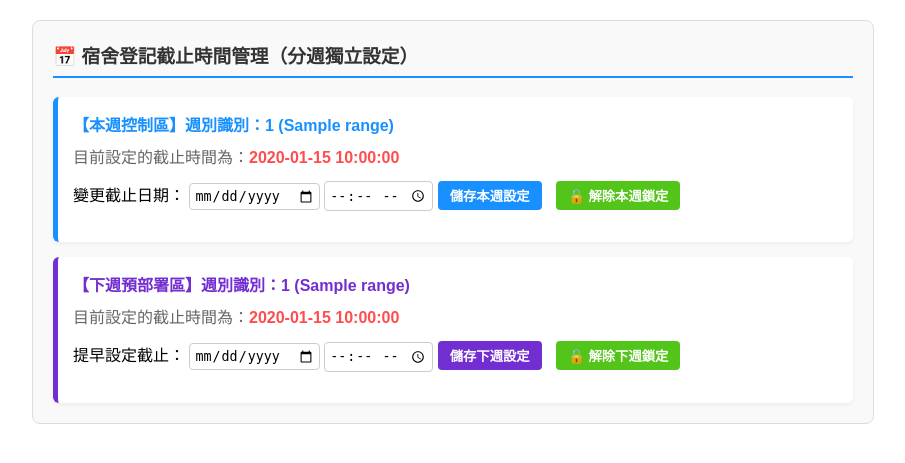
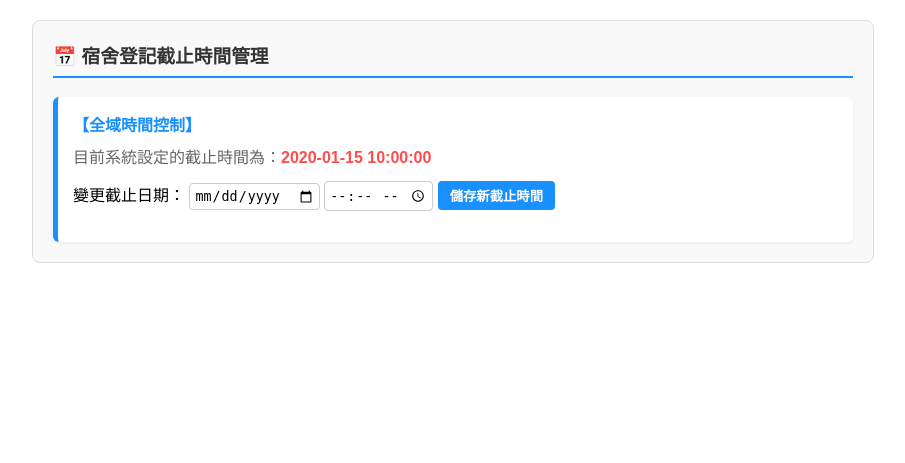
Before and after one commit to cobbe00000/dorm-system, a Flask app: template templates/teacher.html in a window 1280 px wide. Shown: the top 463 px of the page, without its empty margins (187-1092 px from the left). Run offline with Flask 3, Linux system fonts and the light colour scheme; the template is opened without the code that fills it: most values are stand-ins (such as "Sample title", 1, 10 or a date in 2020).

Commit message:
Update teacher.html

```diff
--- a/templates/teacher.html
+++ b/templates/teacher.html
@@ -1,41 +1,15 @@
 <div style="font-family: sans-serif; max-width: 800px; margin: 20px auto; padding: 20px; background: #f9f9f9; border-radius: 8px; border: 1px solid #ddd;">
-    <h3 style="color: #333; margin-top: 0; border-bottom: 2px solid #1890ff; padding-bottom: 8px;">📅 宿舍登記截止時間管理（分週獨立設定）</h3>
+    <h3 style="color: #333; margin-top: 0; border-bottom: 2px solid #1890ff; padding-bottom: 8px;">📅 宿舍登記截止時間管理</h3>
 
-    <div style="background: #fff; padding: 15px; margin-bottom: 15px; border-radius: 6px; border-left: 5px solid #1890ff; box-shadow: 0 2px 4px rgba(0,0,0,0.05);">
-        <strong style="font-size: 16px; color: #1890ff;">【本週控制區】週別識別：{{ week_settings.this_week.id }} ({{ week_settings.this_week.range }})</strong>
-        <p style="margin: 8px 0; color: #666;">目前設定的截止時間為：<span style="color: #ff4d4f; font-weight: bold;">{{ week_settings.this_week.deadline }}</span></p>
+    <div style="background: #fff; padding: 15px; border-radius: 6px; border-left: 5px solid #1890ff; box-shadow: 0 2px 4px rgba(0,0,0,0.05);">
+        <strong style="font-size: 16px; color: #1890ff;">【全域時間控制】</strong>
+        <p style="margin: 8px 0; color: #666;">目前系統設定的截止時間為：<span style="color: #ff4d4f; font-weight: bold;">{{ settings.deadline }}</span></p>
 
         <form action="/teacher/save_settings" method="POST" style="display: inline-block; margin-top: 5px;">
-            <input type="hidden" name="week_id" value="{{ week_settings.this_week.id }}">
             <label>變更截止日期：</label>
             <input type="date" name="deadline_date" required style="padding: 4px; border: 1px solid #ccc; border-radius: 4px;">
             <input type="time" name="deadline_time" required style="padding: 4px; border: 1px solid #ccc; border-radius: 4px;">
-            <button type="submit" style="background: #1890ff; color: white; border: none; padding: 5px 12px; border-radius: 4px; cursor: pointer; font-weight: bold;">儲存本週設定</button>
-        </form>
-
-        <form action="/teacher/unlock_week" method="POST" style="display: inline-block; margin-left: 10px;">
-            <input type="hidden" name="week_id" value="{{ week_settings.this_week.id }}">
-            <input type="hidden" name="default_sat" value="{{ week_settings.this_week.sat }}">
-            <button type="submit" onclick="return confirm('確定要手動解除本週鎖定，重新開放登記嗎？')" style="background: #52c41a; color: white; border: none; padding: 5px 12px; border-radius: 4px; cursor: pointer; font-weight: bold;">🔓 解除本週鎖定</button>
-        </form>
-    </div>
-
-    <div style="background: #fff; padding: 15px; border-radius: 6px; border-left: 5px solid #722ed1; box-shadow: 0 2px 4px rgba(0,0,0,0.05);">
-        <strong style="font-size: 16px; color: #722ed1;">【下週預部署區】週別識別：{{ week_settings.next_week.id }} ({{ week_settings.next_week.range }})</strong>
-        <p style="margin: 8px 0; color: #666;">目前設定的截止時間為：<span style="color: #ff4d4f; font-weight: bold;">{{ week_settings.next_week.deadline }}</span></p>
-
-        <form action="/teacher/save_settings" method="POST" style="display: inline-block; margin-top: 5px;">
-            <input type="hidden" name="week_id" value="{{ week_settings.next_week.id }}">
-            <label>提早設定截止：</label>
-            <input type="date" name="deadline_date" required style="padding: 4px; border: 1px solid #ccc; border-radius: 4px;">
-            <input type="time" name="deadline_time" required style="padding: 4px; border: 1px solid #ccc; border-radius: 4px;">
-            <button type="submit" style="background: #722ed1; color: white; border: none; padding: 5px 12px; border-radius: 4px; cursor: pointer; font-weight: bold;">儲存下週設定</button>
-        </form>
-
-        <form action="/teacher/unlock_week" method="POST" style="display: inline-block; margin-left: 10px;">
-            <input type="hidden" name="week_id" value="{{ week_settings.next_week.id }}">
-            <input type="hidden" name="default_sat" value="{{ week_settings.next_week.sat }}">
-            <button type="submit" onclick="return confirm('確定要解除下週預設鎖定嗎？')" style="background: #52c41a; color: white; border: none; padding: 5px 12px; border-radius: 4px; cursor: pointer; font-weight: bold;">🔓 解除下週鎖定</button>
+            <button type="submit" style="background: #1890ff; color: white; border: none; padding: 5px 12px; border-radius: 4px; cursor: pointer; font-weight: bold;">儲存新截止時間</button>
         </form>
     </div>
 </div>
```
